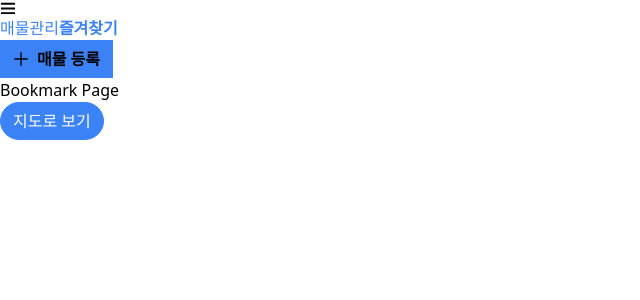
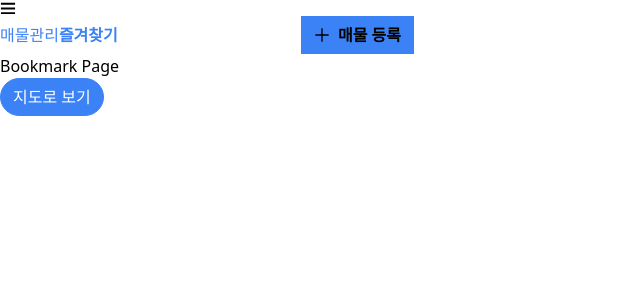
Before and after one commit to hwoarang09/realEstate, a React (Create React App) app: page /bookmark in a window 1280 px wide. Shown: the top 300 px of the page, without its empty margins (0-640 px from the left). Built offline with nearby package versions, Linux system fonts and the light colour scheme.

Commit message:
css : app withsize, propertyadd button position

```diff
--- a/src/App.js
+++ b/src/App.js
@@ -7,7 +7,7 @@ import Route from "./components/Route";
 import { NavigationProvider } from "./context/navigation";
 function App() {
   return (
-    <div className="col-span-5">
+    <div className="col-span-5 w-[414px]">
       <Route path="/bookmark">
         <BookmarkPage />
       </Route>
--- a/src/pages/Property/components/Header.js
+++ b/src/pages/Property/components/Header.js
@@ -30,9 +30,9 @@ const Header = () => {
           <TfiMenu />
         </div>
       </div>
-      <div className="second-header">
+      <div className="flex justify-between items-center">
         <div className="">{renderedLinks}</div>
-        <div className="second-header-right">
+        <div className="flex items-center">
           <Button primary_add>
             <GrAdd />
             매물 등록
```
